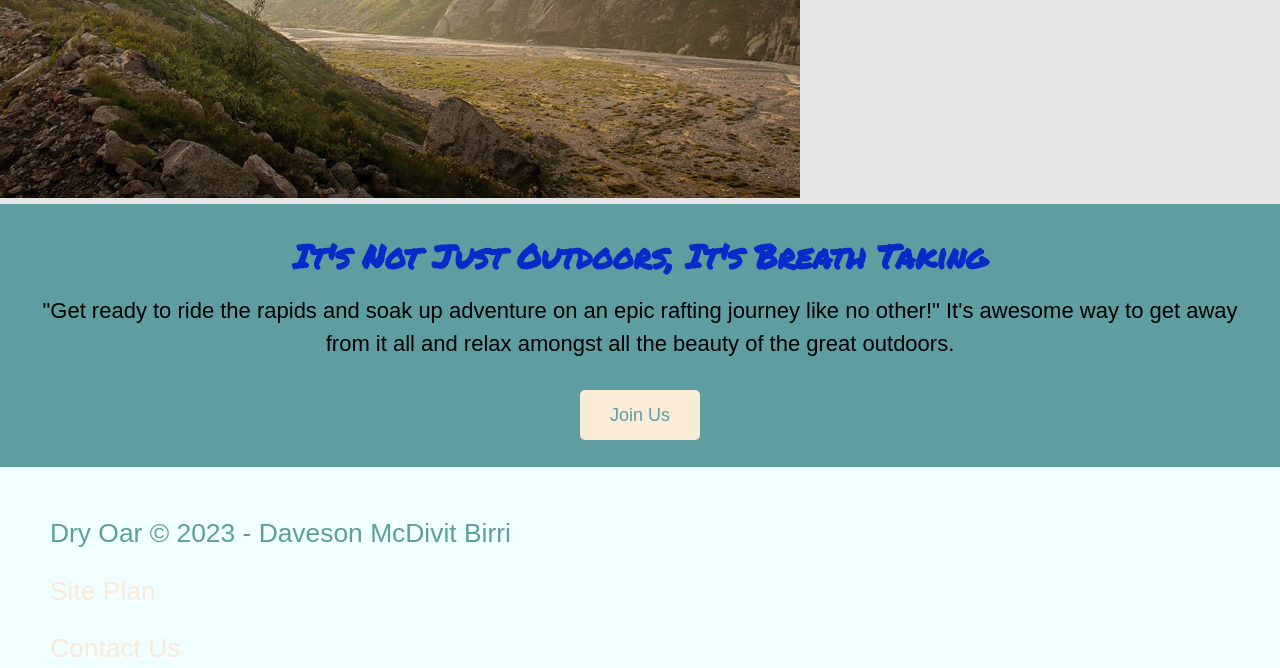
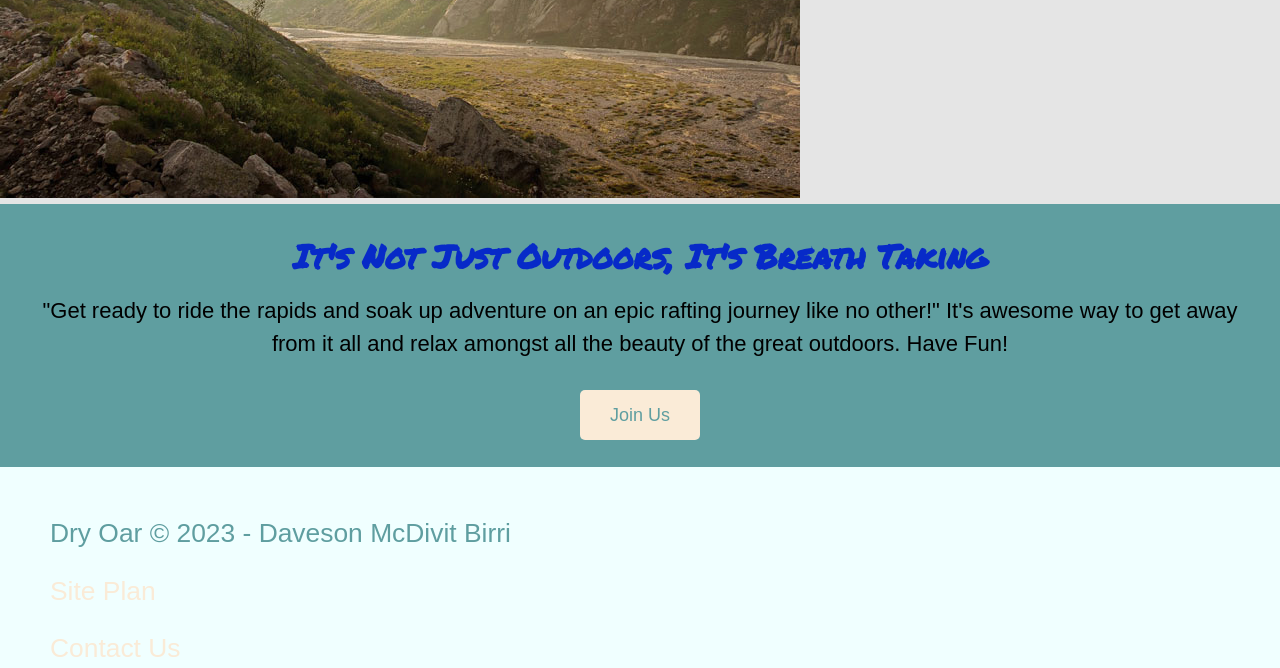
Before and after one commit to dave-birri/wdd130, a plain HTML site: page wwr/index.html in a window 1280 px wide. Shown: the part 4554-5222 px from the top of the page. Drawn offline with Linux system fonts and the light colour scheme; a web font is replaced by a local one.

Commit message:
have fun

```diff
--- a/wwr/index.html
+++ b/wwr/index.html
@@ -53,7 +53,7 @@
             <img class="mountains" src="images/mountains.jpg" alt="Misty mountains">
             <section class="msg">
                 <h2>It's Not Just Outdoors, It's Breath Taking</h2>
-                <p>"Get ready to ride the rapids and soak up adventure on an epic rafting journey like no other!" It's awesome way to get away from it all and relax amongst all the beauty of the great outdoors. </p>
+                <p>"Get ready to ride the rapids and soak up adventure on an epic rafting journey like no other!" It's awesome way to get away from it all and relax amongst all the beauty of the great outdoors. Have Fun! </p>
                 <a class='join' href="rivers.html">Join Us</a>
             </section>
         </main>
```
